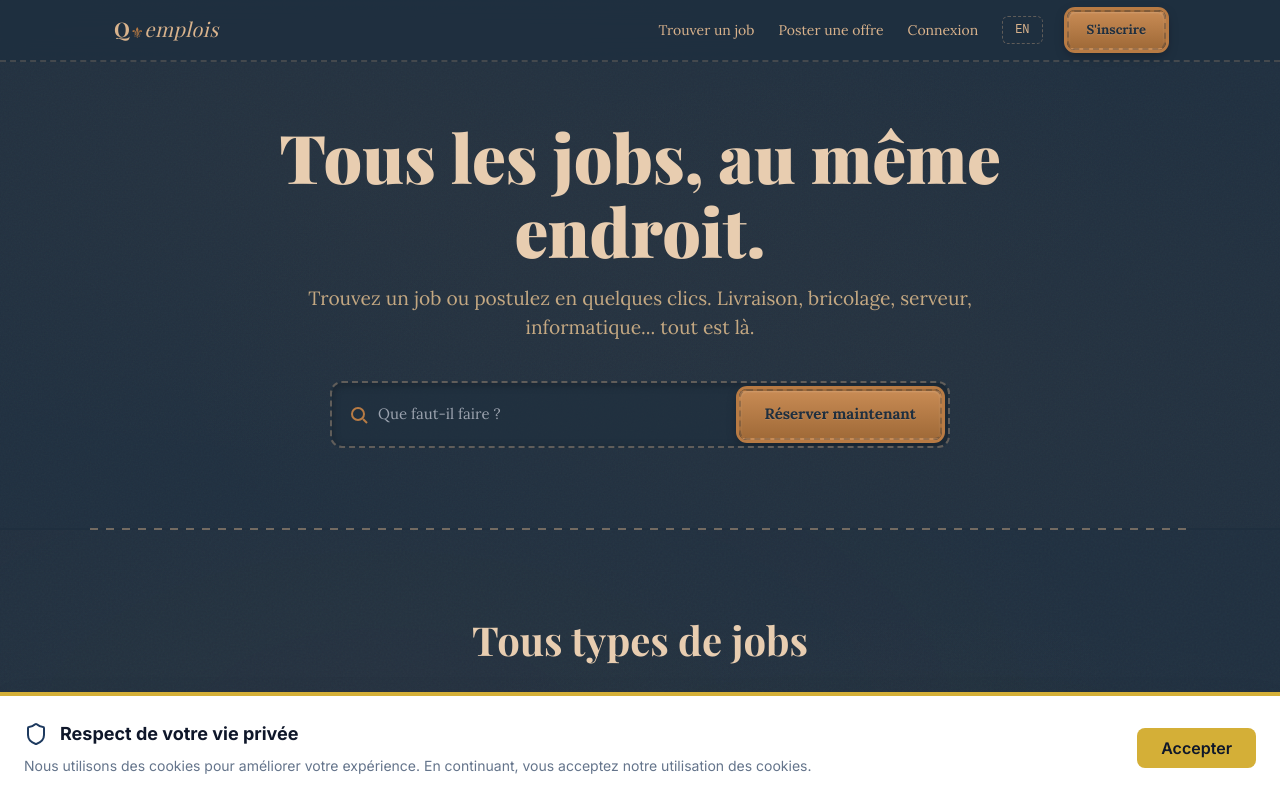
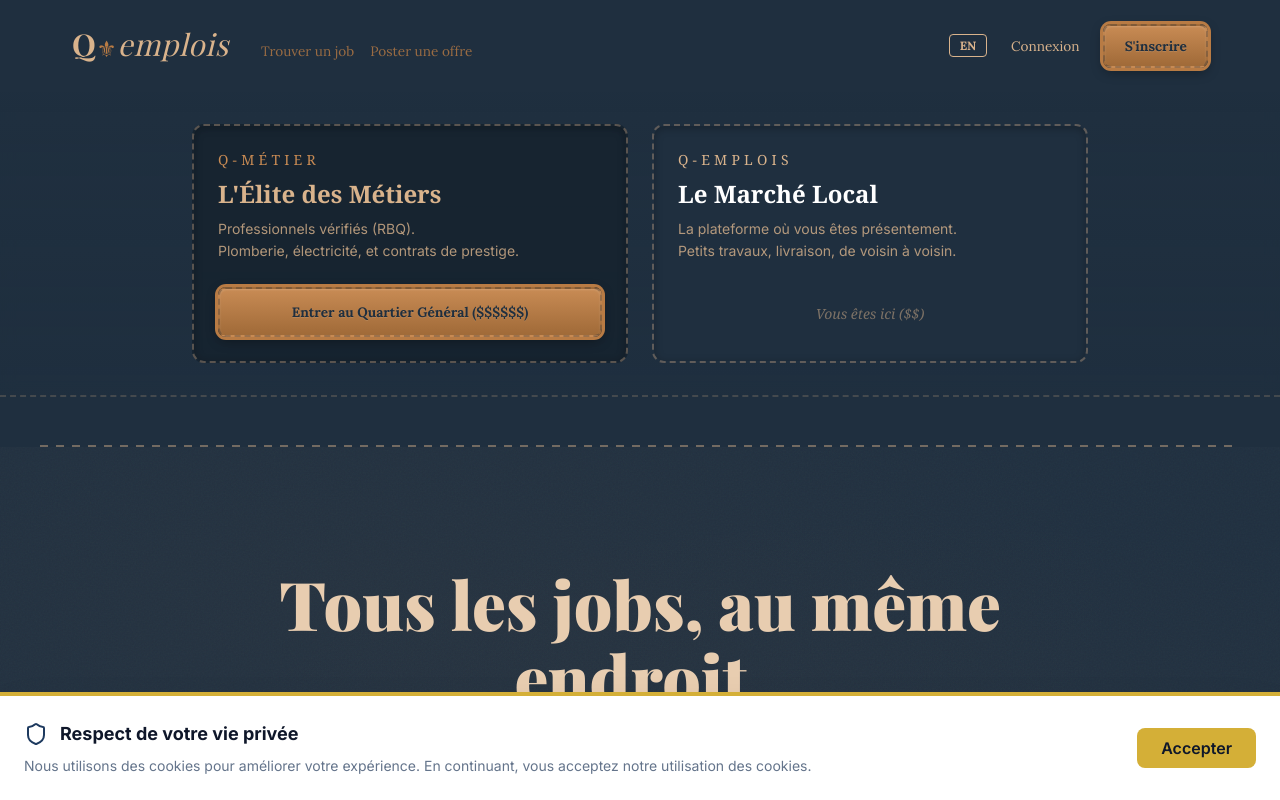
Before and after one commit to brandonlacoste9-tech/q-emplois, a React (Vite) app in the folder frontend/: page / in a window 1280 px wide. Shown: the top 800 px of the page. Built offline with nearby package versions, Linux system fonts and the light colour scheme; no server answers; a web font is replaced by a local one.

Commit message:
feat: Integrate Q-MÉTIER unified portal entrance

```diff
--- a/frontend/src/pages/LandingPage.tsx
+++ b/frontend/src/pages/LandingPage.tsx
@@ -325,60 +325,92 @@ export function LandingPage() {
         a { text-decoration: none; transition: color 0.2s; }
         a.nav-link { color: #D9B38C; }
         a.nav-link:hover { color: #B87B44; }
+
+        /* ── EMPIRE SPLIT ── */
+        .empire-split {
+          background: linear-gradient(180deg, rgba(31, 47, 63, 0.95), rgba(31, 47, 63, 0.8));
+          backdrop-filter: blur(8px);
+          border-bottom: 2px dashed rgba(217, 179, 140, 0.2);
+        }
       `}</style>
 
       {/* ════════════════ NAVBAR ════════════════ */}
-      <nav
-        style={{
-          position: "fixed",
-          top: 0,
-          left: 0,
-          right: 0,
-          zIndex: 50,
-          background: "rgba(31,47,63,0.92)",
-          backdropFilter: "blur(12px)",
-          borderBottom: "2px dashed rgba(217,179,140,0.2)",
-        }}
-      >
-        <div
-          style={{
-            maxWidth: 1100,
+      <nav style={{
+        padding: "1.5rem 2rem",
+        display: "flex",
+        justifyContent: "space-between",
+        alignItems: "center",
+        maxWidth: "1200px",
         margin: "0 auto",
-            padding: "0 24px",
-            height: 60,
-            display: "flex",
-            alignItems: "center",
-            justifyContent: "space-between",
-          }}
-        >
+      }}>
+        <div style={{ display: "flex", gap: "2rem", alignItems: "baseline" }}>
           <Link to="/">
-            <Logo size="md" />
+            <Logo size="lg" />
           </Link>
-          <div className="body-f" style={{ display: "flex", alignItems: "center", gap: 24, fontSize: 14 }}>
-            <Link to="/contrats" className="nav-link" style={{ color: "#D9B38C" }}>{t.nav.find}</Link>
-            <Link to="/pro" className="nav-link" style={{ color: "#D9B38C" }}>{t.nav.become}</Link>
-            <Link to="/login" className="nav-link" style={{ color: "#D9B38C" }}>{t.nav.login}</Link>
+          <div style={{ fontSize: "0.85rem", opacity: 0.8, fontFamily: "'Lora', Georgia, serif", color: "#B87B44", display: "flex", gap: "1rem" }}>
+            <Link to="/contrats" style={{ cursor: "pointer", borderBottom: "1px dashed transparent", transition: "all 0.2s" }} className="hover:border-[#D9B38C]">{t.nav.find}</Link>
+            <Link to="/pro" style={{ cursor: "pointer", borderBottom: "1px dashed transparent", transition: "all 0.2s" }} className="hover:border-[#D9B38C]">{t.nav.become}</Link>
+          </div>
+        </div>
+        <div style={{ display: "flex", gap: "1.5rem", alignItems: "center", fontSize: "0.85rem", fontFamily: "'Lora', Georgia, serif" }}>
           <button
             onClick={() => setLang(lang === "fr" ? "en" : "fr")}
             style={{
-                padding: "4px 12px",
-                border: "1px dashed rgba(217,179,140,0.35)",
-                borderRadius: 6,
               background: "transparent",
+              border: "1px solid #D9B38C",
               color: "#D9B38C",
+              padding: "0.1rem 0.6rem",
+              borderRadius: "4px",
               cursor: "pointer",
-                fontSize: 12,
-                fontFamily: "monospace",
+              fontSize: "0.75rem",
+              fontWeight: 700
             }}
           >
             {lang === "fr" ? "EN" : "FR"}
           </button>
-            <button className="gold-btn" style={{ padding: "8px 18px", fontSize: 13 }}>
+          <Link to="/login" style={{ cursor: "pointer", color: "#D9B38C" }}>{t.nav.login}</Link>
+          <button className="gold-btn" style={{ padding: "0.6rem 1.2rem", fontSize: "0.85rem" }}>
             {t.nav.signup}
           </button>
         </div>
+      </nav>
+
+      {/* ─── NOUVEAU: LE PORTAIL DE L'EMPIRE ─── */}
+      <div className="empire-split py-8 px-6 mb-12 relative overflow-hidden">
+        <div className="max-w-4xl mx-auto flex flex-col md:flex-row items-stretch justify-center gap-6 relative z-10">
+
+          {/* Option Q-MÉTIER */}
+          <div className="stitch-box p-6 flex-1 bg-[#16222E]/80 backdrop-blur-sm shadow-xl flex flex-col justify-between group cursor-pointer hover:bg-[#1A2836] transition-all">
+            <div>
+              <div className="text-[#C88B54] font-serif text-sm tracking-[0.3em] mb-2">Q-MÉTIER</div>
+              <h3 className="text-2xl font-serif text-[#D9B38C] mb-2 font-bold">L'Élite des Métiers</h3>
+              <p className="text-sm opacity-80 mb-6 leading-relaxed font-sans">
+                Professionnels vérifiés (RBQ).<br />Plomberie, électricité, et contrats de prestige.
+              </p>
             </div>
-      </nav>
+            <a href="https://qmetier.ca" target="_blank" rel="noopener noreferrer" className="gold-btn text-center block" style={{ padding: "0.8rem", fontSize: "0.85rem" }}>
+              Entrer au Quartier Général ($$$$$$)
+            </a>
+          </div>
+
+          {/* Option Q-EMPLOIS (Current) */}
+          <div className="stitch-box p-6 flex-1 bg-[#1F2F3F] border-[#D9B38C] shadow-[0_0_20px_rgba(217,179,140,0.1)] flex flex-col justify-between">
+            <div>
+              <div className="text-[#D9B38C] font-serif text-sm tracking-[0.3em] mb-2">Q-EMPLOIS</div>
+              <h3 className="text-2xl font-serif text-white mb-2 font-bold">Le Marché Local</h3>
+              <p className="text-sm opacity-80 mb-6 leading-relaxed font-sans">
+                La plateforme où vous êtes présentement.<br />Petits travaux, livraison, de voisin à voisin.
+              </p>
+            </div>
+            <div className="text-center font-serif italic text-sm opacity-50 py-[0.8rem]">
+              Vous êtes ici ($$)
+            </div>
+          </div>
+
+        </div>
+      </div>
+
+      <div className="stitch-h mx-auto" style={{ maxWidth: "1200px" }}></div>
 
       {/* ════════════════ HERO ════════════════ */}
       <section className="leather" style={{ paddingTop: 120, paddingBottom: 80 }}>
```
Lines whose indentation alone changed are shown as unchanged.
